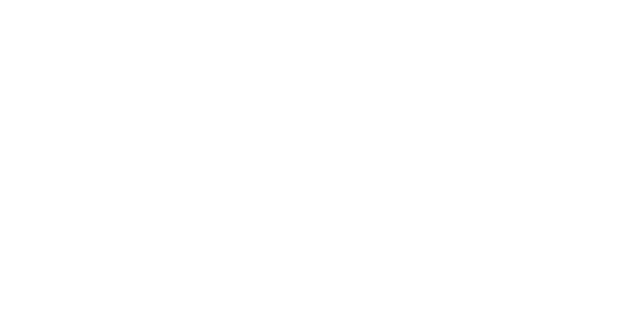
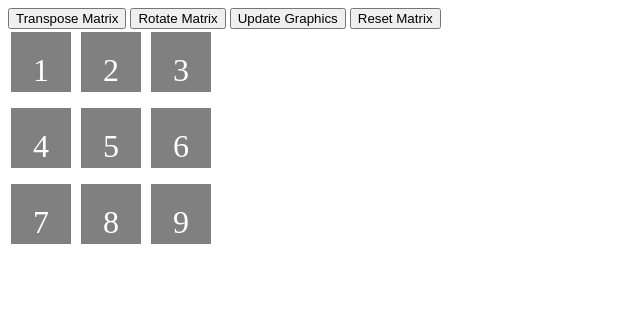
Before and after one commit to cskaroulis/MITxPRO-Rotate-matrix, a website: page index.html in a window 1280 px wide. Shown: the whole page, without its empty margins (0-640 px from the left). Drawn offline with Linux system fonts and the light colour scheme.

Commit message:
Set up mark up for matrix and wrote logic to call math functions and update the matrix UI

```diff
--- a/index.html
+++ b/index.html
@@ -1,4 +1,3 @@
-
 <!DOCTYPE html>
 <html lang="en">
 <head>
@@ -9,9 +8,24 @@
   <link href="styles.css"  rel="stylesheet" />
 </head>
 <body>
+  <button onclick = "transpose()" width ="40">Transpose Matrix</button>
+  <button onclick = "rotate()" width ="40">Rotate Matrix</button>
+  <button onclick = "update()" width ="40">Update Graphics</button>
+  <button onclick = "reset()" width ="40">Reset Matrix</button>
+
+  <main id="matrix" class="matrix">
+    <div id="c00"></div>
+    <div id="c01"></div>
+    <div id="c02"></div>
+    <div id="c10"></div>
+    <div id="c11"></div>
+    <div id="c12"></div>
+    <div id="c20"></div>
+    <div id="c21"></div>
+    <div id="c22"></div>
+  </main>
 
   <!--mark up here-->
-
   <script src="./main.js"></script>
 </body>
 </html>
--- a/main.js
+++ b/main.js
@@ -0,0 +1,114 @@
+const makeNewMatrix = function () {
+  // this will provide a NEW matrix each time it is called.
+  return [
+    [1, 2, 3],
+    [4, 5, 6],
+    [7, 8, 9],
+  ];
+};
+
+let processedMatrix;
+
+const populateCell = function (cellId, value) {
+  const element = document.getElementById("c" + cellId);
+  element.innerHTML = value;
+  return true;
+};
+
+const displayMatrix = function (matrix) {
+  // process rows
+  for (let r = 0; r < matrix.length; r++) {
+    const row = matrix[r];
+    // process columns
+    for (let c = 0; c < row.length; c++) {
+      const column = row[c];
+      const cellId = r.toString() + c.toString();
+      populateCell(cellId, column);
+    }
+  }
+};
+
+function swap(matrix, r, c, newR, newC) {
+  let temp = matrix[c][r];
+  matrix[c][r] = matrix[newC][newR];
+  matrix[newC][newR] = temp;
+}
+
+function exchangeCols(matrix) {
+  // work in from outside
+  let N = matrix.length; // we need only swap N/2 (rounded down)
+  let n = Math.floor(N / 2); // round down to integer
+  for (let col = 0; col < n; col++) {
+    for (let row = 0; row < N; row++) {
+      swap(matrix, col, row, N - 1 - col, row);
+    }
+  }
+}
+
+function transpose() {
+  processedMatrix = makeNewMatrix();
+  // process row
+  for (let r = 0; r < processedMatrix.length - 1; r++) {
+    // process column
+    for (let c = r + 1; c < processedMatrix.length; c++) {
+      swap(processedMatrix, r, c, c, r);
+    }
+  }
+}
+
+function rotate() {
+  transpose();
+  exchangeCols(processedMatrix);
+}
+
+function update() {
+  displayMatrix(processedMatrix);
+}
+
+function reset() {
+  processedMatrix = makeNewMatrix();
+  displayMatrix(processedMatrix);
+}
+
+reset();
+
+/*
+=== TEACHER ===
+const A = [
+  [1, 2, 3],
+  [4, 5, 6],
+  [7, 8, 9],
+];
+
+function transpose(A) {
+  // we need only swap upper triangle with lower
+  let N = A.length;
+  for (let i = 0; i < N - 1; i++) {
+    for (let j = i + 1; j < N; j++) {
+      swap(A, i, j, j, i);
+    }
+  }
+}
+function swap(A, i, j, k, l) {
+  let temp = A[j][i];
+  A[j][i] = A[l][k];
+  A[l][k] = temp;
+}
+function exchangeCols(A) {
+  // work in from outside
+  let N = A.length; // we need only swap N/2 (rounded down)
+  let n = Math.floor(N / 2); // round down to integer
+  for (let col = 0; col < n; col++) {
+    for (let row = 0; row < N; row++) {
+      swap(A, col, row, N - 1 - col, row);
+    }
+  }
+}
+function rotateMatrix(A) {
+  transpose(A);
+  exchangeCols(A);
+}
+transpose(A);
+exchangeCols(A);
+console.log(JSON.stringify(A));
+*/
--- a/styles.css
+++ b/styles.css
@@ -0,0 +1,17 @@
+.matrix {
+  display: grid;
+  grid-template-columns: 60px 60px 60px;
+  grid-template-rows: 1fr 1fr 1fr 1fr;
+  gap: 10px;
+}
+div {
+  background-color: gray;
+  color: white;
+  height: 20px;
+  width: 20px;
+  padding: 20px;
+  text-align: center;
+  border-style: solid;
+  font-size: 2em;
+  background: gray;
+}
```
